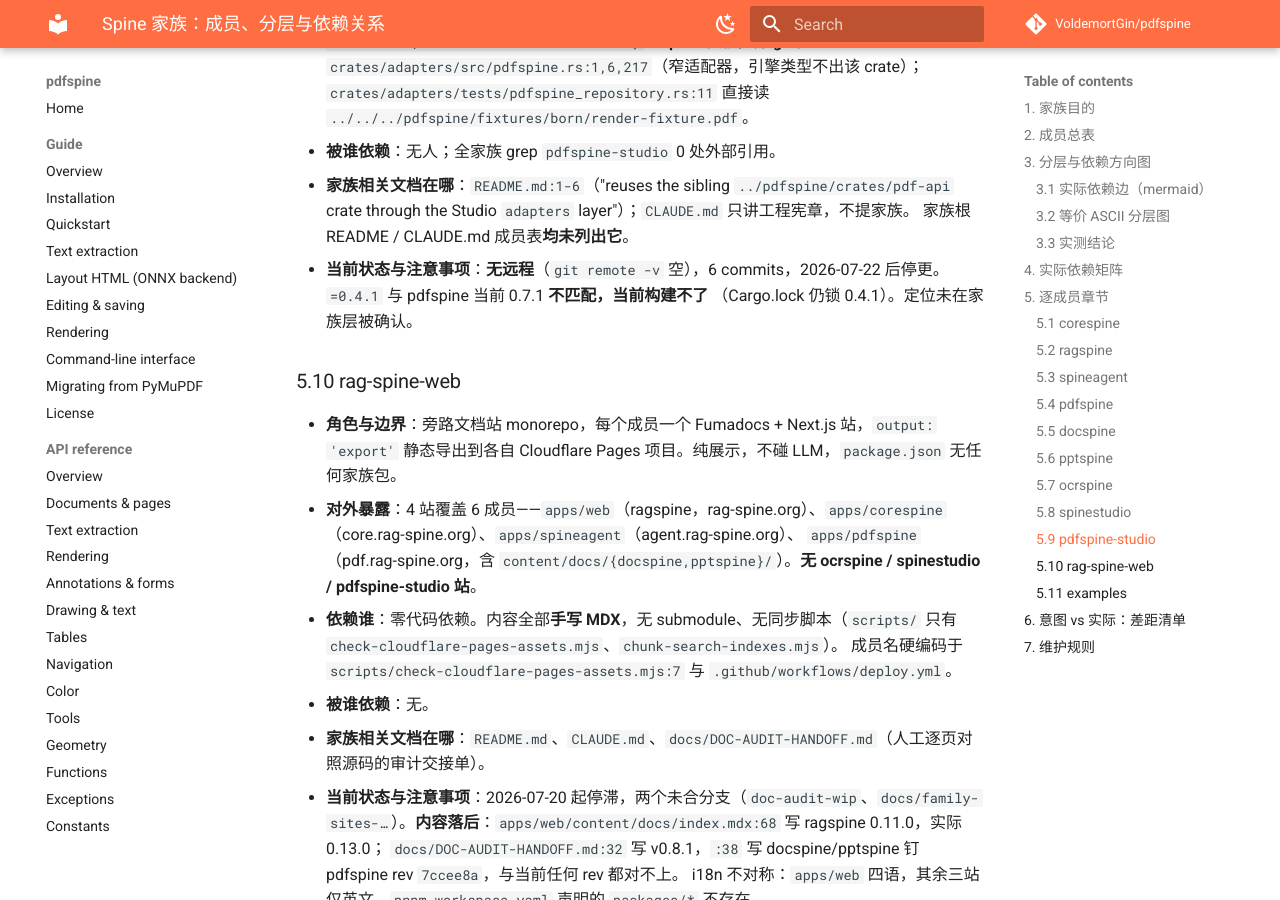
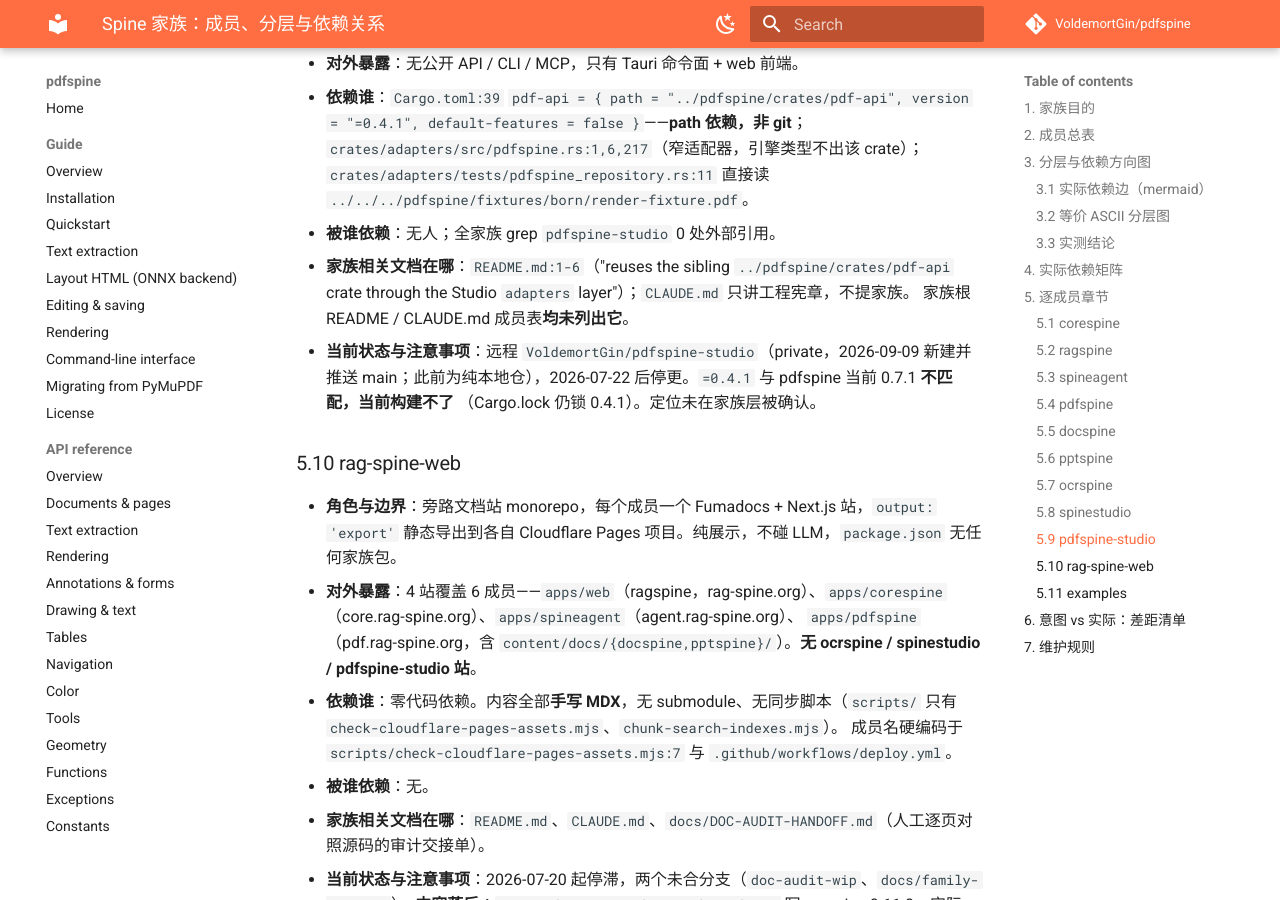
Before and after one commit to VoldemortGin/pdfspine, an MkDocs documentation site: the page built from docs/spine-family.md, in a window 1280 px wide and 900 px high, scrolled down 14510 px. Built offline with MkDocs 1.6.1 and Material for MkDocs 9.7.7, drawn with Linux system fonts in a browser that asks for light colours; comment, search, counter and statistics services are not loaded; some of the changed text lies outside the part shown.

Commit message:
docs(family): record the pdfspine-studio GitHub remote (identical copy across the family)
Co-Authored-By: Claude Fable 5.1 <noreply@anthropic.com>
Claude-Session: https://claude.ai/code/session_01UV9o4UPnH1o32186c9Gbd7

```diff
--- a/docs/spine-family.md
+++ b/docs/spine-family.md
@@ -59,7 +59,7 @@
 | `docspine/` | `VoldemortGin/docspine` | Rust + PyO3 + maturin | `docspine`，tag v0.5.1（Cargo 内长期 0.0.1 占位） | 已发 PyPI | L2 文档引擎 | 2026-07-30 / 29 | 停滞 |
 | `pptspine/` | `VoldemortGin/pptspine` | Rust + PyO3 + maturin | `pptspine`，tag v0.5.1（Cargo 内 0.0.1 占位） | 已发 PyPI | L2 文档引擎 | 2026-07-30 / 37 | 停滞 |
 | `spinestudio/` | `VoldemortGin/spinestudio` | Python（FastAPI）+ TS（Next.js 16）+ Python SDK | `spinestudio` 0.3.1、`spinestudio-sdk` 0.2.1、`spinestudio-web` 0.1.0（private） | 有 `dist/` 与 tag，**无 release CI**，大概率未上 PyPI | L3 应用 | 2026-07-30 / 46 | 停滞 |
-| `pdfspine-studio/` | **无远程**（纯本地仓） | Rust 2024 + Tauri 2 + Vite/React/TS | workspace 0.1.0，私有 | 未发布 | L3 应用（GUI） | 2026-07-22 / 6 | 停滞，且当前构建不了 |
+| `pdfspine-studio/` | `VoldemortGin/pdfspine-studio`（private，2026-09-09 新建） | Rust 2024 + Tauri 2 + Vite/React/TS | workspace 0.1.0，私有 | 未发布 | L3 应用（GUI） | 2026-07-22 / 6 | 停滞，且当前构建不了 |
 | `rag-spine-web/` | `VoldemortGin/rag-spine-web` | TS（pnpm + Turborepo + Next.js 16 + Fumadocs） | `@rag-spine/*` 四个 app，不发布 | 部署到 Cloudflare Pages | 旁路：文档站 | 2026-07-20 / 33 | 明显偏冷 |
 | `examples/` | `VoldemortGin/spine-examples` | Python 脚本 | 无包 | 未发布 | 旁路：示例 | 2026-06-23 / 1 | 只有 1 个 commit |
 
@@ -349,7 +349,7 @@ L0 底座     corespine (deps=[])        ocrspine (crate, 零依赖)
 - **被谁依赖**：无人；全家族 grep `pdfspine-studio` 0 处外部引用。
 - **家族相关文档在哪**：`README.md:1-6`（"reuses the sibling `../pdfspine/crates/pdf-api` crate through the Studio `adapters` layer"）；`CLAUDE.md` 只讲工程宪章，不提家族。
   家族根 README / CLAUDE.md 成员表**均未列出它**。
-- **当前状态与注意事项**：**无远程**（`git remote -v` 空），6 commits，2026-07-22 后停更。`=0.4.1` 与 pdfspine 当前 0.7.1 **不匹配，当前构建不了**
+- **当前状态与注意事项**：远程 `VoldemortGin/pdfspine-studio`（private，2026-09-09 新建并推送 main；此前为纯本地仓），2026-07-22 后停更。`=0.4.1` 与 pdfspine 当前 0.7.1 **不匹配，当前构建不了**
   （Cargo.lock 仍锁 0.4.1）。定位未在家族层被确认。
 
 ### 5.10 rag-spine-web
@@ -398,7 +398,7 @@ L0 底座     corespine (deps=[])        ocrspine (crate, 零依赖)
 - 建议：把铁律改写为"Rust 侧 git dep + rev；Python 侧 PyPI 下限 + uv path，发布 CI `--no-sources`"，或者反过来让 Python 侧也钉 rev——二选一并记 ADR。
 
 **G3 · pdfspine-studio 构建断裂、定位未确认**
-- 现象：`pdfspine-studio/Cargo.toml:39` path 依赖 `=0.4.1`，pdfspine 已 0.7.1；无远程；家族 README / CLAUDE.md 未列；测试硬读兄弟仓 fixture。
+- 现象：`pdfspine-studio/Cargo.toml:39` path 依赖 `=0.4.1`，pdfspine 已 0.7.1；家族 README / CLAUDE.md 未列；测试硬读兄弟仓 fixture。
 - 影响：当前 `cargo build` 不可能通过；无人引用、无 CI、无备份。
 - 建议：三选一——(a) 补远程、收进家族表、改 git dep + rev；(b) 明确为实验仓并在根 CLAUDE.md 标注；(c) 归档。
 
```
